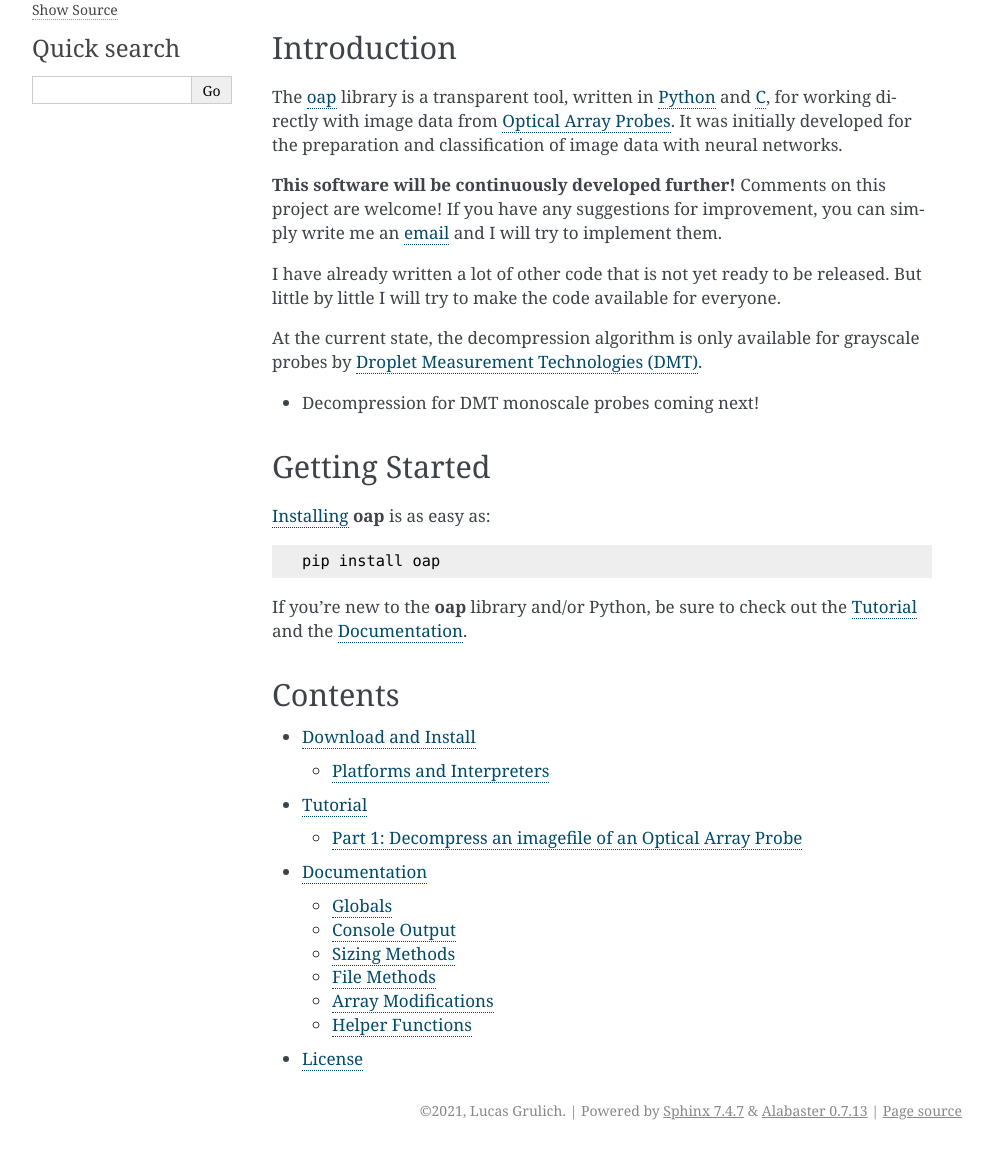
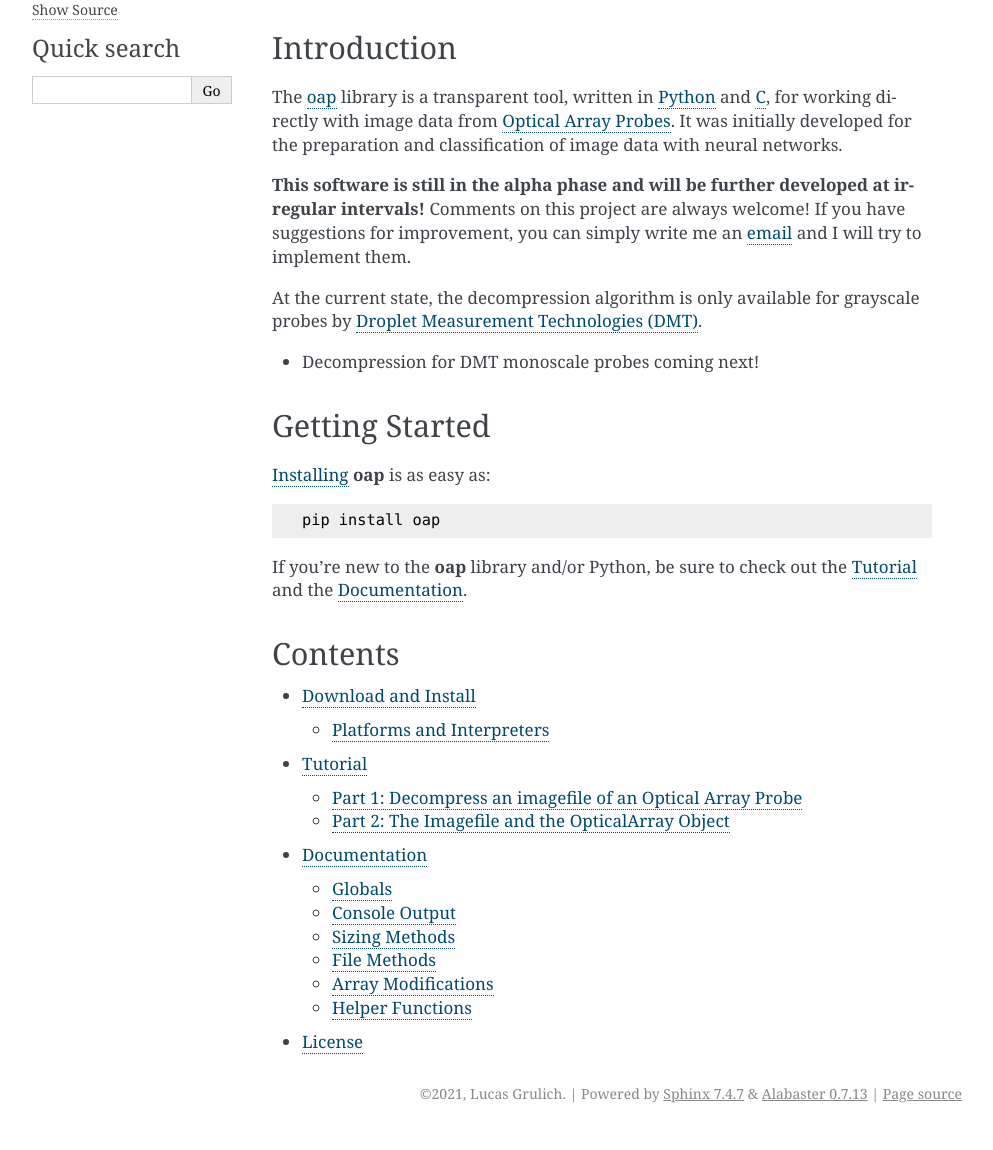
Before and after one commit to lcsgrlch/oap, a Sphinx documentation site: the page built from docs/source/index.rst, in a window 1280 px wide, cut to the strip 256-1406 px from the top of the page. Shown: the whole strip, without its empty margins (148-1141 px from the left). Built offline with Sphinx 7.4.7, drawn with Linux system fonts in a browser that asks for light colours.

Commit message:
Alpha Version 0.0.11

```diff
--- a/docs/source/index.rst
+++ b/docs/source/index.rst
@@ -14,9 +14,7 @@ Introduction
 The `oap <https://pypi.python.org/pypi/oap/>`_ library is a transparent tool, written in `Python <https://www.python.org/>`_ and `C <https://en.wikipedia.org/wiki/C_(programming_language)>`_, for working directly with image data from `Optical Array Probes <https://www.eol.ucar.edu/instruments/two-dimensional-optical-array-cloud-probe>`_.
 It was initially developed for the preparation and classification of image data with neural networks.
 
-**This software will be continuously developed further!** Comments on this project are welcome! If you have any suggestions for improvement, you can simply write me an `email <mailto:lucasgrulich@gmx.de>`_ and I will try to implement them.
-
-I have already written a lot of other code that is not yet ready to be released. But little by little I will try to make the code available for everyone.
+**This software is still in the alpha phase and will be further developed at irregular intervals!** Comments on this project are always welcome! If you have suggestions for improvement, you can simply write me an `email <mailto:lucasgrulich@gmx.de>`_ and I will try to implement them.
 
 At the current state, the decompression algorithm is only available for grayscale probes by `Droplet Measurement Technologies (DMT) <https://www.dropletmeasurement.com/>`_.
 
--- a/docs/source/tutorial.rst
+++ b/docs/source/tutorial.rst
@@ -9,3 +9,4 @@ Here's a little tutorial to get you started with **oap** in no time:
    :maxdepth: 1
 
    tutorial/decompress
+   tutorial/imagefile
--- a/docs/source/tutorial/decompress.rst
+++ b/docs/source/tutorial/decompress.rst
@@ -8,7 +8,7 @@ The following code decompresses a sample image file and then prints the first 10
     import oap
 
     images = []
-    oap.imagefile("Imagefile20200830120000", images=images)
+    oap.decompress("Imagefile20200830120000", images=images)
 
     for image in images[:100]:
         oap.print_array(image)
```
Also changed, not shown: docs/source/tutorial/imagefile.rst (added, +32 -0 lines).
